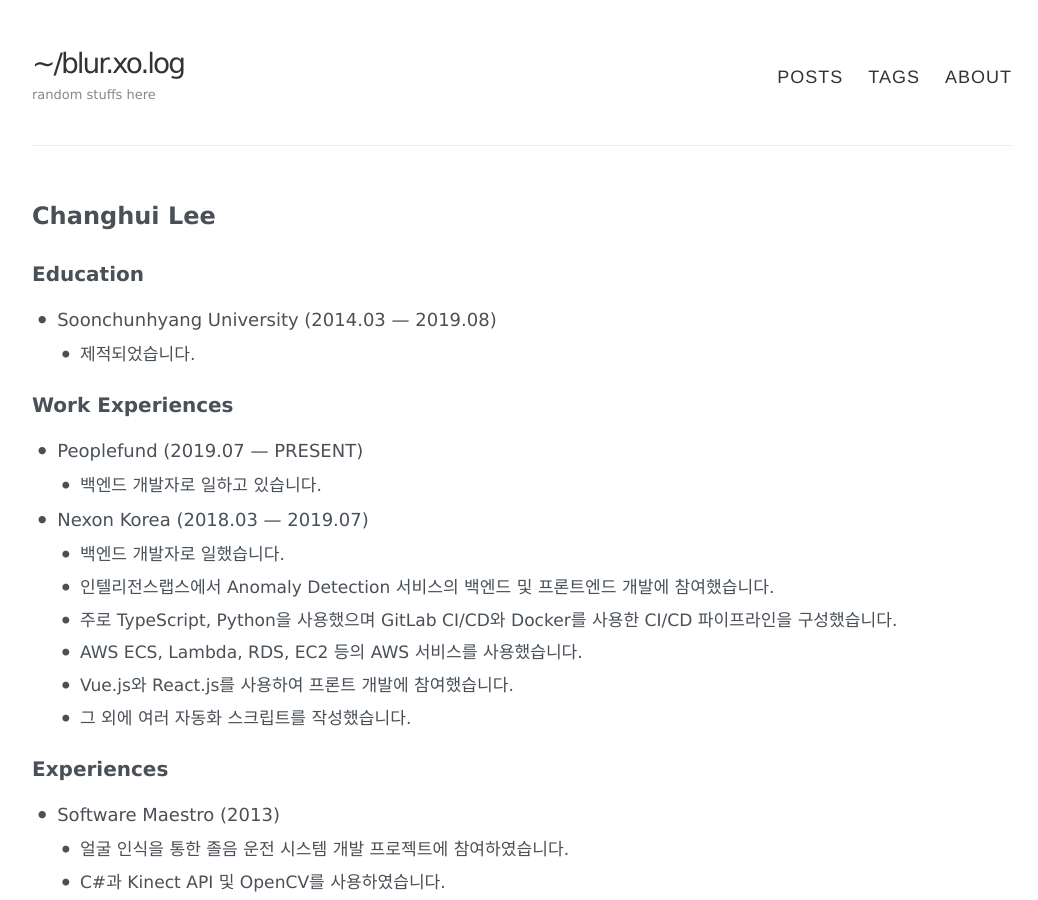
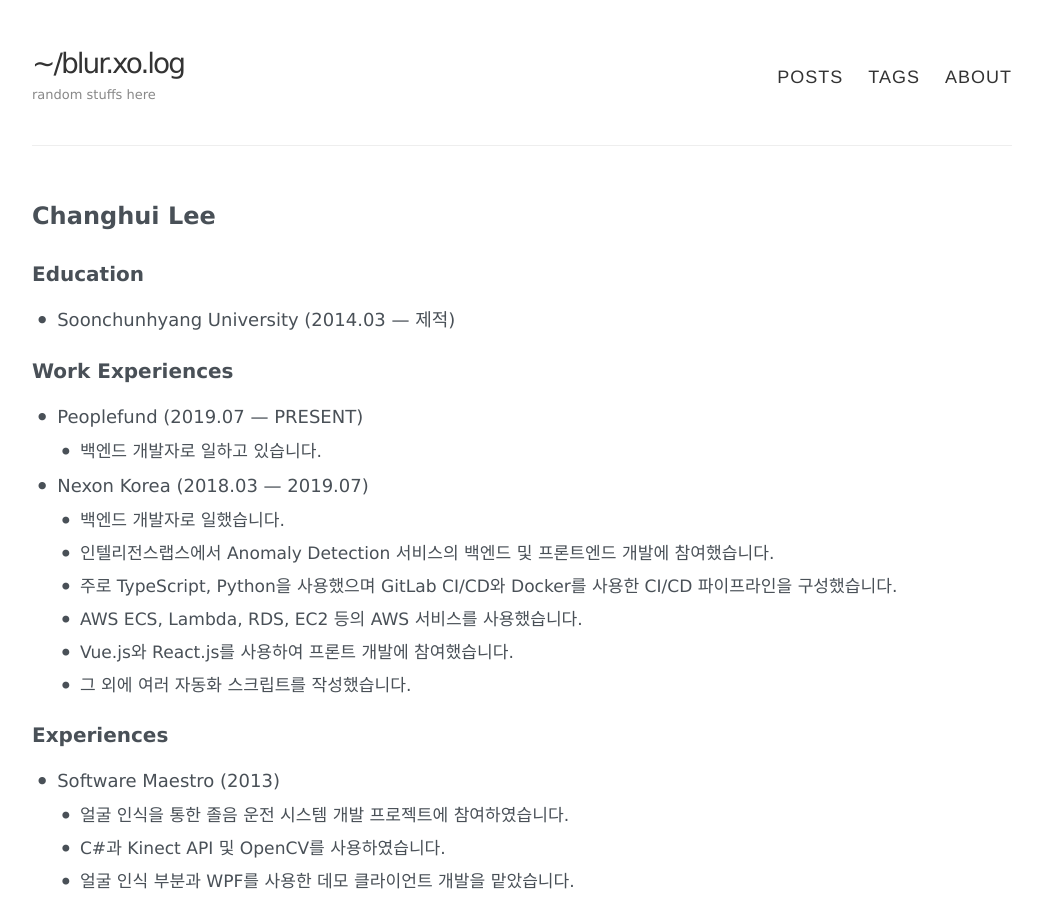
Before and after one commit to blurfx/xo.dev, a Jekyll site: the page built from about.md, in a window 1280 px wide and 900 px high. Shown: the whole window, without its empty margins (118-1156 px from the left). Built offline with Jekyll 4.4.1, drawn with Linux system fonts in a browser that asks for light colours.

Commit message:
Update about.md

```diff
--- a/about.md
+++ b/about.md
@@ -8,8 +8,7 @@
 
 
 ## Education
-- Soonchunhyang University (2014.03 — 2019.08)
-  + 제적되었습니다.
+- Soonchunhyang University (2014.03 — 제적)
 
 ## Work Experiences
 - Peoplefund (2019.07 — PRESENT)
```
